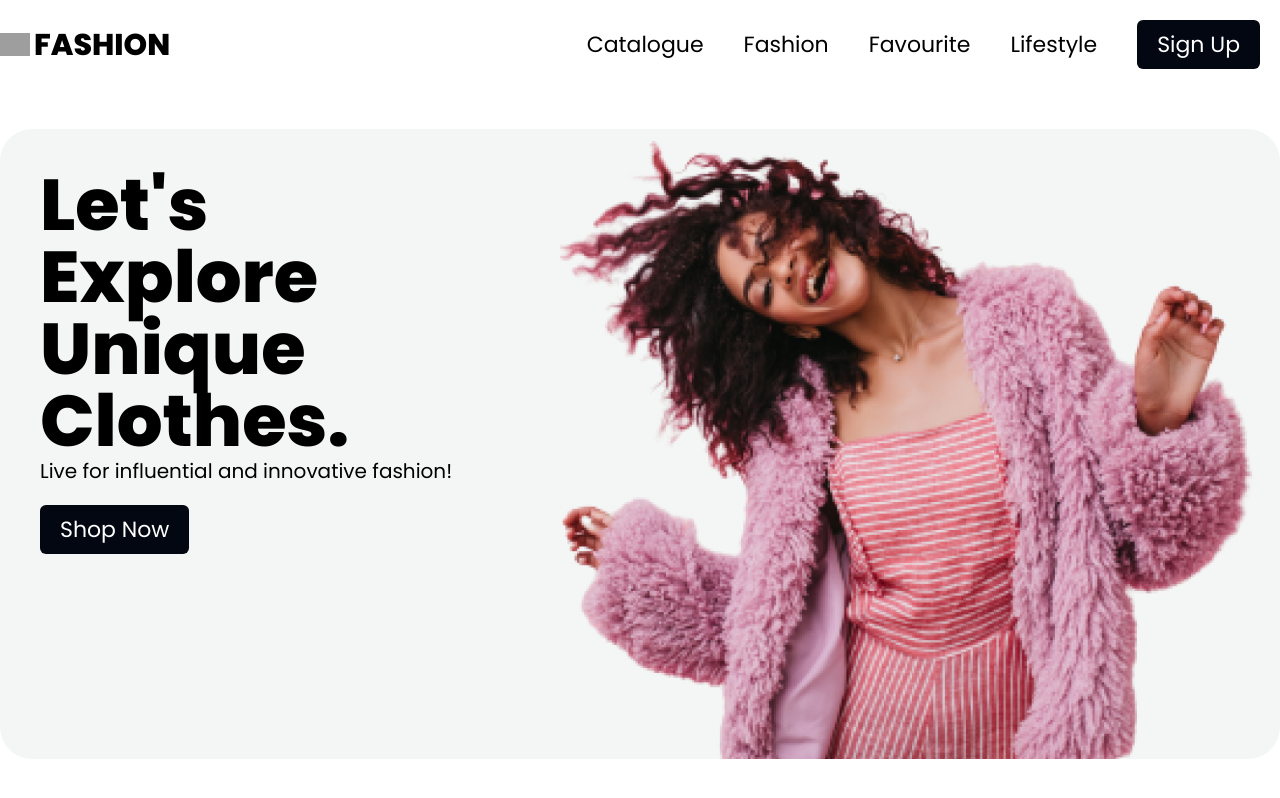
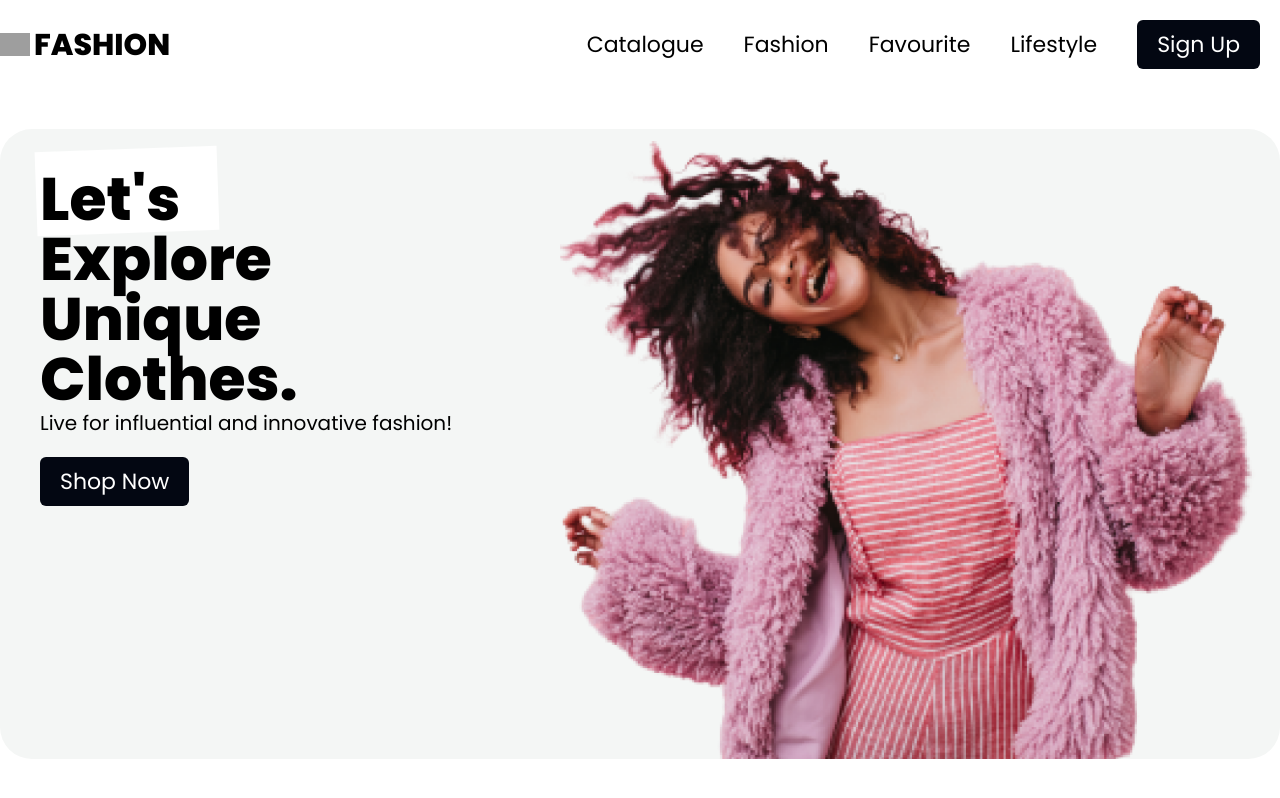
Before and after one commit to iamsabbirsobhani/fashion, a Next.js app: page / in a window 1280 px wide. Built offline with nearby package versions, Linux system fonts and the light colour scheme; grey boxes are pictures that could not be loaded.

Commit message:
before content add

```diff
--- a/components/section-one/index.tsx
+++ b/components/section-one/index.tsx
@@ -3,10 +3,14 @@ import Image from 'next/image';
 export default function SectionOne() {
   return (
     <section className=" section-one mt-10">
-      <div className=" max-w-7xl bg-[#F4F6F5] rounded-[2rem] flex justify-between">
+      <div className=" max-w-7xl bg-[#F4F6F5] relative rounded-[2rem] flex justify-between z-20">
         <div className=" p-10">
-          <h1 className=" font-extrabold text-7xl">
-            Let&apos;s <br /> Explore <br /> <span>Unique</span> <br /> Clothes.
+          <h1 className=" font-extrabold text-6xl">
+            <span className=" relative before:absolute before:w-[130%] before:-z-10 before:h-full before:bg-white before:-rotate-2 before:-top-2 before:-left-1">
+              Let&apos;s
+            </span>
+            <br /> <span> Explore </span> <br /> <span>Unique</span> <br />{' '}
+            Clothes.
           </h1>
           <p className=" text-xl">
             Live for influential and innovative fashion!
```
